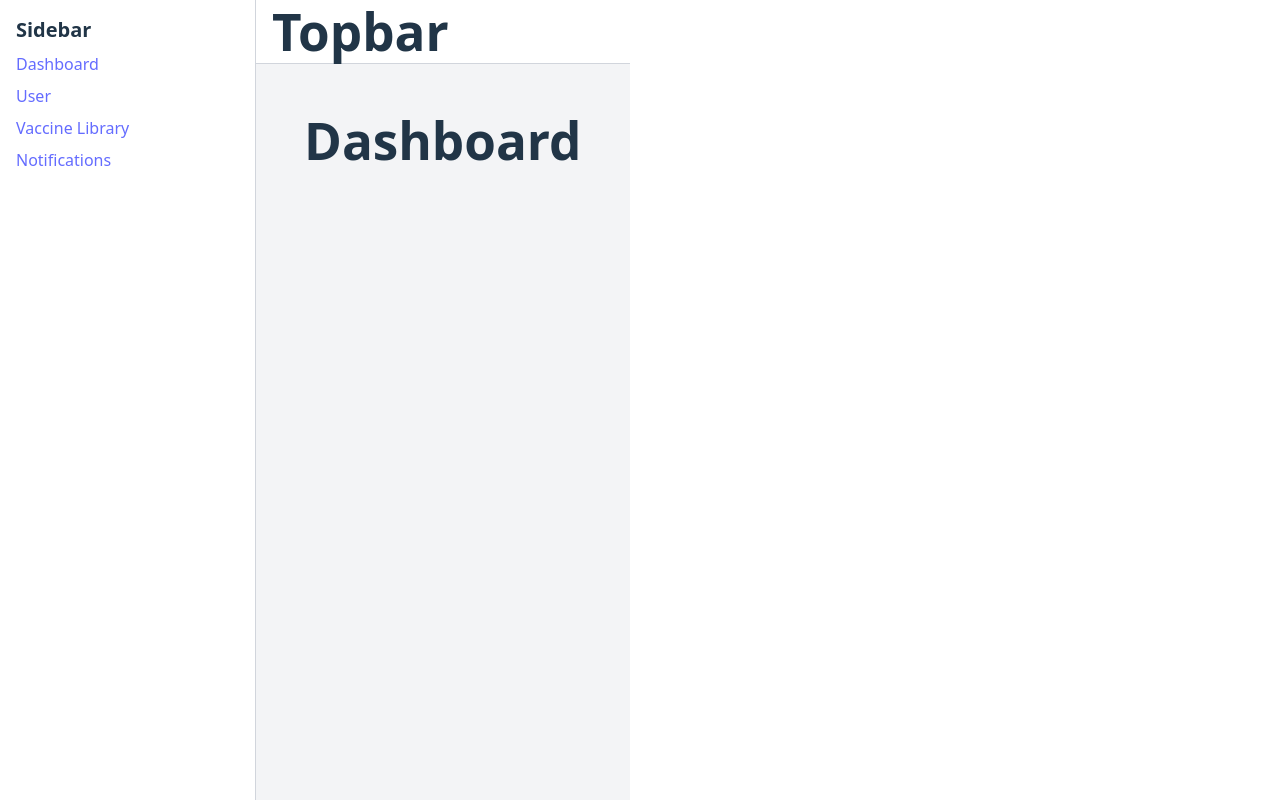
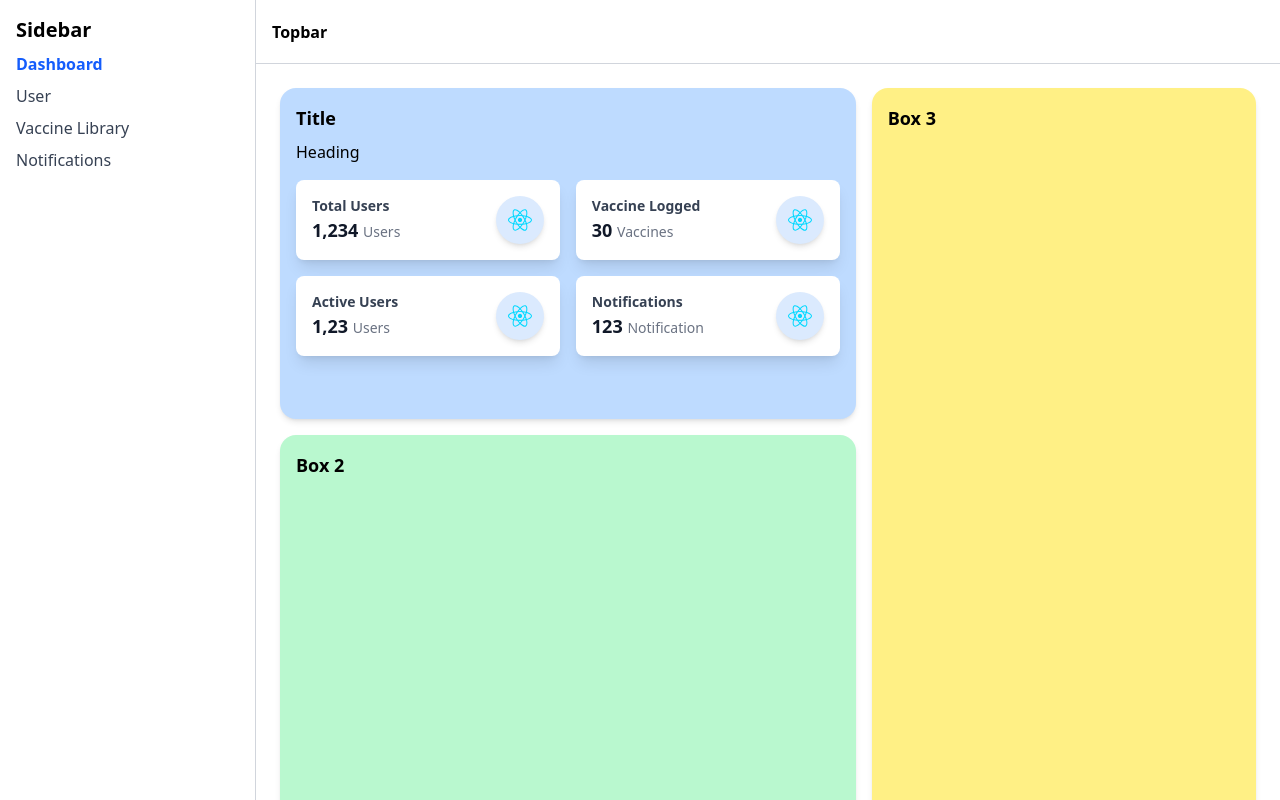
Before and after one commit to teamtechackers/salek-frontend, a React (Vite) app: page /dashboard in a window 1280 px wide. Built offline with nearby package versions, Linux system fonts and the light colour scheme.

Commit message:
fix: code merge

```diff
--- a/scripts/pre-commit.js
+++ b/scripts/pre-commit.js
@@ -93,7 +93,7 @@ function checkHardcodedStrings() {
         if (s.length < 5) return;
 
         // Skip strings that are likely Tailwind class names
-        const tailwindRegex = /^[a-zA-Z0-9-_: ]+$/;
+        const tailwindRegex = /^[a-zA-Z0-9-_:%\[\]\s]+$/;
         if (tailwindRegex.test(s)) return;
 
         total++;
--- a/src/index.css
+++ b/src/index.css
@@ -1,70 +1 @@
 @import "tailwindcss";
-
-:root {
-  font-family: system-ui, Avenir, Helvetica, Arial, sans-serif;
-  line-height: 1.5;
-  font-weight: 400;
-
-  color-scheme: light dark;
-  color: rgba(255, 255, 255, 0.87);
-  background-color: #242424;
-
-  font-synthesis: none;
-  text-rendering: optimizeLegibility;
-  -webkit-font-smoothing: antialiased;
-  -moz-osx-font-smoothing: grayscale;
-}
-
-a {
-  font-weight: 500;
-  color: #646cff;
-  text-decoration: inherit;
-}
-a:hover {
-  color: #535bf2;
-}
-
-body {
-  margin: 0;
-  display: flex;
-  place-items: center;
-  min-width: 320px;
-  min-height: 100vh;
-}
-
-h1 {
-  font-size: 3.2em;
-  line-height: 1.1;
-}
-
-button {
-  border-radius: 8px;
-  border: 1px solid transparent;
-  padding: 0.6em 1.2em;
-  font-size: 1em;
-  font-weight: 500;
-  font-family: inherit;
-  background-color: #1a1a1a;
-  cursor: pointer;
-  transition: border-color 0.25s;
-}
-button:hover {
-  border-color: #646cff;
-}
-button:focus,
-button:focus-visible {
-  outline: 4px auto -webkit-focus-ring-color;
-}
-
-@media (prefers-color-scheme: light) {
-  :root {
-    color: #213547;
-    background-color: #ffffff;
-  }
-  a:hover {
-    color: #747bff;
-  }
-  button {
-    background-color: #f9f9f9;
-  }
-}
--- /dev/null
+++ b/src/ui/constants/DashboardConstants.jsx
@@ -0,0 +1,28 @@
+import reactLogo from "../../assets/react.svg";
+
+export const DASHBOARD_CARDS = [
+  {
+    title: "Total Users",
+    value: "1,234",
+    name: "Users",
+    icon: reactLogo,
+  },
+  {
+    title: "Vaccine Logged",
+    value: "30",
+    name: "Vaccines",
+    icon: reactLogo,
+  },
+  {
+    title: "Active Users",
+    value: "1,23",
+    name: "Users",
+    icon: reactLogo,
+  },
+  {
+    title: "Notifications",
+    value: "123",
+    name: "Notification",
+    icon: reactLogo,
+  },
+];
--- a/src/ui/layouts/Layout.jsx
+++ b/src/ui/layouts/Layout.jsx
@@ -10,7 +10,7 @@ const Layout = () => {
       <div className="flex-1 flex flex-col">
         <Topbar />
 
-        <main className="flex-1 bg-gray-100 p-6 overflow-auto w-full">
+        <main className="flex-1 overflow-auto w-full">
           <Outlet />
         </main>
       </div>
--- a/src/ui/pages/dashboard.jsx
+++ /dev/null
@@ -1,11 +0,0 @@
-import React from "react";
-
-const Dashboard = () => {
-  return (
-    <div className="p-6">
-      <h1 className="text-2xl font-bold">Dashboard</h1>
-    </div>
-  );
-};
-
-export default Dashboard;
--- /dev/null
+++ b/src/ui/pages/dashboard/Dashboard.jsx
@@ -0,0 +1,40 @@
+import Card from "./components/Card";
+import { DASHBOARD_CARDS } from "../../constants/DashboardConstants";
+const Dashboard = () => {
+  return (
+    <div className="w-full p-6 h-screen flex gap-4">
+
+      <div className="w-[60%] flex flex-col gap-4">
+
+        <div className="h-[45%] bg-blue-200 rounded-2xl shadow-md p-4 flex flex-col">
+          <h2 className="text-lg font-semibold mb-2">Title</h2>
+
+          <h3 className="text-md font-medium mb-4">Heading</h3>
+
+          <div className="grid grid-cols-2 gap-4">
+            {DASHBOARD_CARDS.map((card, idx) => (
+              <Card
+                key={idx}
+                title={card.title}
+                value={card.value}
+                name={card.name}
+                icon={card.icon}
+              />
+            ))}
+          </div>
+        </div>
+
+        <div className="h-[55%] bg-green-200 rounded-2xl shadow-md p-4">
+          <h2 className="text-lg font-semibold">Box 2</h2>
+        </div>
+
+      </div>
+
+      <div className="w-[40%] h-full bg-yellow-200 rounded-2xl shadow-md p-4">
+        <h2 className="text-lg font-semibold">Box 3</h2>
+      </div>
+    </div>
+  );
+};
+
+export default Dashboard;
--- /dev/null
+++ b/src/ui/pages/dashboard/components/Card.jsx
@@ -0,0 +1,25 @@
+const Card = ({ title, value, name, icon }) => {
+  return (
+    <div className="bg-white rounded-lg shadow-lg hover:shadow-xl p-4 flex items-center justify-between transition-shadow duration-300">
+
+      <div className="flex flex-col">
+
+        <h4 className="text-sm font-semibold text-gray-700">{title}</h4>
+
+        <p className="text-lg font-bold text-gray-900">
+
+          {value} <span className="text-sm font-medium text-gray-500">{name}</span>
+
+        </p>
+
+      </div>
+
+      <div className="w-12 h-12 flex items-center justify-center rounded-full bg-blue-100 text-blue-600 shadow-md">
+        {/* {icon} */}
+        <img src={icon} alt="icon" className="w-6 h-6" />
+      </div>
+    </div>
+  );
+};
+
+export default Card;
```
Also changed, not shown: src/main.jsx (+4 -4 lines), src/ui/pages/notifications/Notifications.jsx (renamed from src/ui/pages/notifications.jsx), src/ui/pages/user/User.jsx (renamed from src/ui/pages/user.jsx), src/ui/pages/vaccineLibrary/VaccineLibrary.jsx (renamed from src/ui/pages/VaccineLibrary.jsx).
